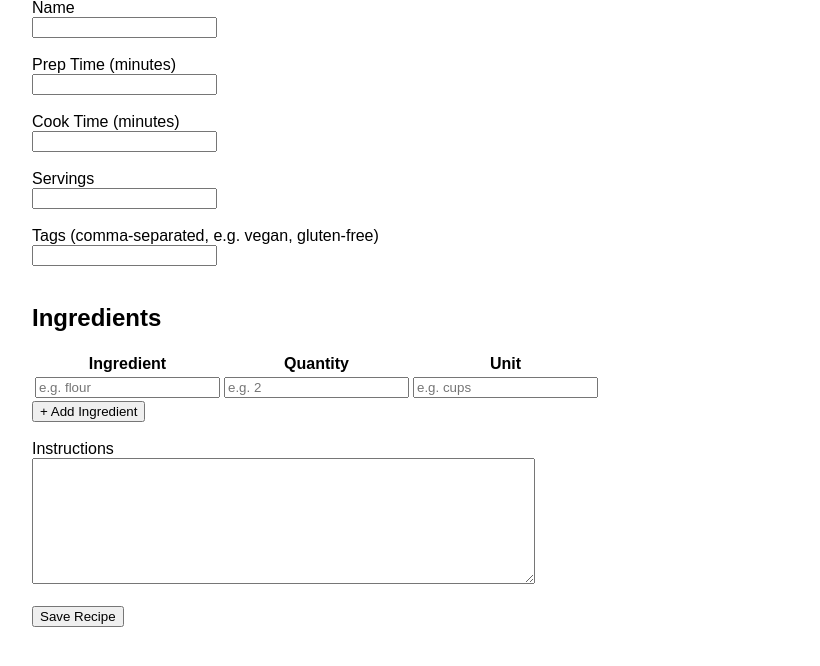
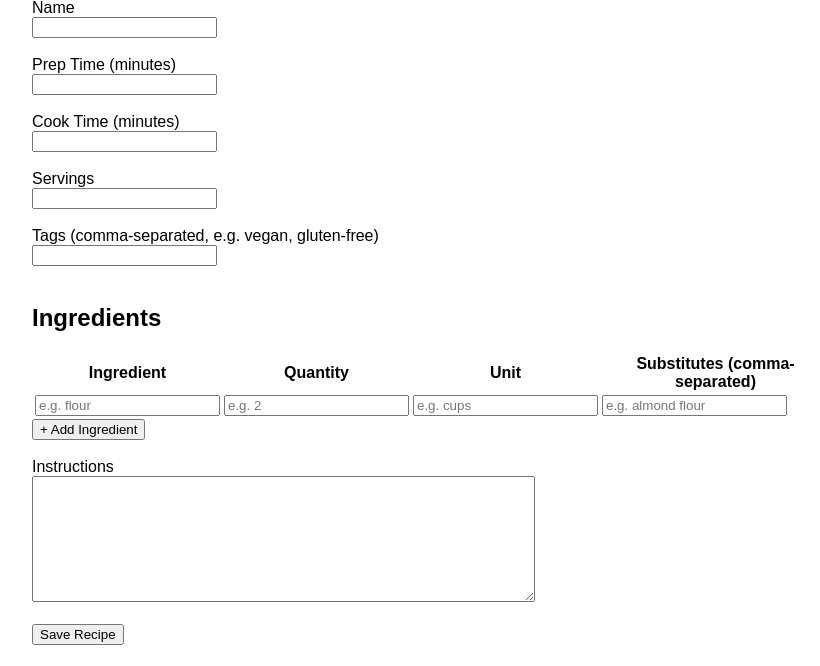
Before and after one commit to JoshNguyen03/csc299finalproj, a Flask app: page /recipe/new in a window 1280 px wide. Shown: the part 134-800 px from the top of the page, without its empty margins (208-1028 px from the left). Run offline with Flask 3, Linux system fonts and the light colour scheme.

Commit message:
Add ingredient substitution feature
- Add substitutes field to recipe form for each ingredient
- Save substitutes to ingredients table on recipe creation
- Display substitutions on recipe detail page

Co-Authored-By: Claude Sonnet 4.6 <noreply@anthropic.com>

```diff
--- a/app/routes.py
+++ b/app/routes.py
@@ -14,7 +14,7 @@ def recipe(recipe_id):
     db = get_db()
     recipe = db.execute("SELECT * FROM recipes WHERE id = ?", (recipe_id,)).fetchone()
     ingredients = db.execute(
-        "SELECT i.name, ri.quantity, ri.unit FROM ingredients i "
+        "SELECT i.name, i.substitutes, ri.quantity, ri.unit FROM ingredients i "
         "JOIN recipe_ingredients ri ON i.id = ri.ingredient_id "
         "WHERE ri.recipe_id = ?", (recipe_id,)
     ).fetchall()
@@ -40,16 +40,22 @@ def new_recipe():
         names = request.form.getlist("ingredient_name")
         quantities = request.form.getlist("ingredient_quantity")
         units = request.form.getlist("ingredient_unit")
+        substitutes = request.form.getlist("ingredient_substitutes")
 
-        for ing_name, qty, unit in zip(names, quantities, units):
+        for ing_name, qty, unit, subs in zip(names, quantities, units, substitutes):
             ing_name = ing_name.strip()
             if not ing_name:
                 continue
             existing = db.execute("SELECT id FROM ingredients WHERE name = ?", (ing_name,)).fetchone()
             if existing:
                 ing_id = existing["id"]
+                if subs.strip():
+                    db.execute("UPDATE ingredients SET substitutes = ? WHERE id = ?", (subs.strip(), ing_id))
             else:
-                ing_cursor = db.execute("INSERT INTO ingredients (name) VALUES (?)", (ing_name,))
+                ing_cursor = db.execute(
+                    "INSERT INTO ingredients (name, substitutes) VALUES (?, ?)",
+                    (ing_name, subs.strip() or None)
+                )
                 ing_id = ing_cursor.lastrowid
             db.execute(
                 "INSERT OR IGNORE INTO recipe_ingredients (recipe_id, ingredient_id, quantity, unit) VALUES (?, ?, ?, ?)",
--- a/app/templates/recipe_form.html
+++ b/app/templates/recipe_form.html
@@ -30,6 +30,7 @@
                 <th>Ingredient</th>
                 <th>Quantity</th>
                 <th>Unit</th>
+                <th>Substitutes (comma-separated)</th>
             </tr>
         </thead>
         <tbody id="ingredients-body">
@@ -37,6 +38,7 @@
                 <td><input type="text" name="ingredient_name" placeholder="e.g. flour"></td>
                 <td><input type="text" name="ingredient_quantity" placeholder="e.g. 2"></td>
                 <td><input type="text" name="ingredient_unit" placeholder="e.g. cups"></td>
+                <td><input type="text" name="ingredient_substitutes" placeholder="e.g. almond flour"></td>
             </tr>
         </tbody>
     </table>
@@ -57,6 +59,7 @@
             <td><input type="text" name="ingredient_name" placeholder="e.g. flour"></td>
             <td><input type="text" name="ingredient_quantity" placeholder="e.g. 2"></td>
             <td><input type="text" name="ingredient_unit" placeholder="e.g. cups"></td>
+            <td><input type="text" name="ingredient_substitutes" placeholder="e.g. almond flour"></td>
         `;
         tbody.appendChild(row);
     }
```
Also changed, not shown: app/templates/recipe.html (+6 -1 lines).
